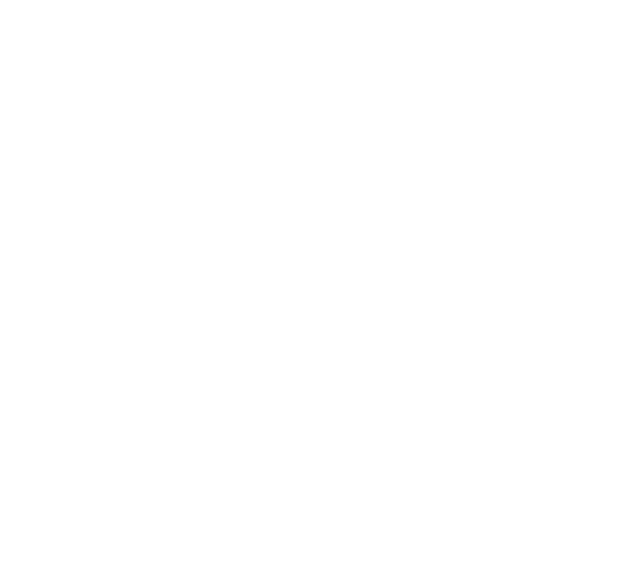
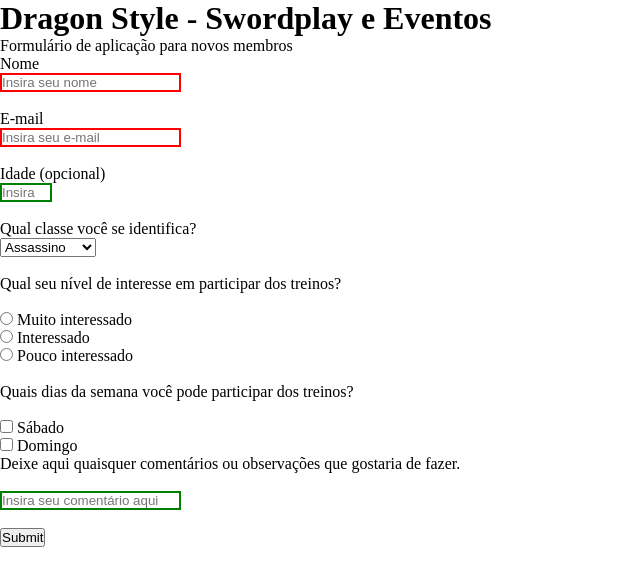
Before and after one commit to Paulo-Augusto-Malfara/FreeCodeCamp-Pagina-de-Formulario, a plain HTML site: page index.html in a window 1280 px wide. Shown: the whole page, without its empty margins (0-640 px from the left). Drawn offline with Linux system fonts and the light colour scheme.

Commit message:
html completo

```diff
--- a/assets/css/style.css
+++ b/assets/css/style.css
@@ -1,8 +1,14 @@
+* {
+  margin: 0;
+  padding: 0;
+  box-sizing: border-box;
+  text-decoration: none;
+}
 
+input:invalid {
+  border: 2px solid red;
+}
 
-* {
-    margin: 0;
-    padding: 0;
-    box-sizing: border-box;
-    text-decoration: none;
-  }
+input:valid {
+  border: 2px solid green;
+}
--- a/index.html
+++ b/index.html
@@ -1,13 +1,88 @@
 <!DOCTYPE html>
 <html lang="pt-BR">
-<head>
-    <meta charset="UTF-8">
-    <meta http-equiv="X-UA-Compatible" content="IE=edge">
-    <meta name="viewport" content="width=device-width, initial-scale=1.0">
-    <link rel="stylesheet" type="text/css" href="/assets/css/style.css">
+  <head>
+    <meta charset="UTF-8" />
+    <meta http-equiv="X-UA-Compatible" content="IE=edge" />
+    <meta name="viewport" content="width=device-width, initial-scale=1.0" />
+    <link rel="stylesheet" type="text/css" href="/assets/css/style.css" />
     <title>Form Page</title>
-</head>
-<body>
-
-</body>
+  </head>
+  <body>
+    <h1 id="title">Dragon Style - Swordplay e Eventos</h1>
+    <p id="description">Formulário de aplicação para novos membros</p>
+    <form id="survey-form">
+      <label for="name" id="name-label"
+        >Nome <br />
+        <input
+          id="name"
+          type="text"
+          placeholder="Insira seu nome"
+          required /><br /><br
+      /></label>
+      <label for="email" id="email-label"
+        >E-mail <br />
+        <input
+          id="email"
+          type="email"
+          placeholder="Insira seu e-mail"
+          required /><br /><br
+      /></label>
+      <label for="age" id="number-label"
+        >Idade (opcional) <br />
+        <input
+          id="age"
+          type="number"
+          min="12"
+          max="70"
+          placeholder="Insira sua idade" /><br /><br
+      /></label>
+      <label for="classes">Qual classe você se identifica?</label>
+      <br />
+      <select name="classes" id="dropdown">
+        <option value="Assassino">Assassino</option>
+        <option value="Guerreiro">Guerreiro</option>
+        <option value="Cavaleiro">Cavaleiro</option>
+        <option value="Lanceiro">Lanceiro</option>
+        <option value="Hoplita">Hoplita</option>
+        <option value="Espadachim">Espadachim</option>
+        <option value="Arqueiro">Arqueiro</option>
+        <option value="Caçador">Caçador</option>
+        <option value="Bárbaro">Bárbaro</option>
+        <option value="Viking">Viking</option>
+        <option value="Cruzado">Cruzado</option></select
+      ><br /><br />
+      <p>Qual seu nível de interesse em participar dos treinos?</p>
+      <br />
+      <label for="high-interest">
+        <input id="high-interest" type="radio" name="interest-level" /> Muito
+        interessado<br />
+      </label>
+      <label for="medium-interest">
+        <input id="medium-interest" type="radio" name="interest-level" />
+        Interessado<br />
+      </label>
+      <label for="low-interest">
+        <input id="low-interest" type="radio" name="interest-level" /> Pouco
+        interessado<br /><br />
+      </label>
+      <p>Quais dias da semana você pode participar dos treinos?</p>
+      <br />
+      <label for="saturday">
+        <input id="saturday" type="checkbox" value="saturday" /> Sábado </label
+      ><br />
+      <label for="sunday">
+        <input id="sunday" type="checkbox" value="sunday" /> Domingo </label
+      ><br />
+      <p>
+        Deixe aqui quaisquer comentários ou observações que gostaria de fazer.
+      </p>
+      <br />
+      <input
+        id="text-area"
+        type="text"
+        placeholder="Insira seu comentário aqui"
+      /><br><br>
+      <button id="submit">Submit</button>
+    </form>
+  </body>
 </html>
```
